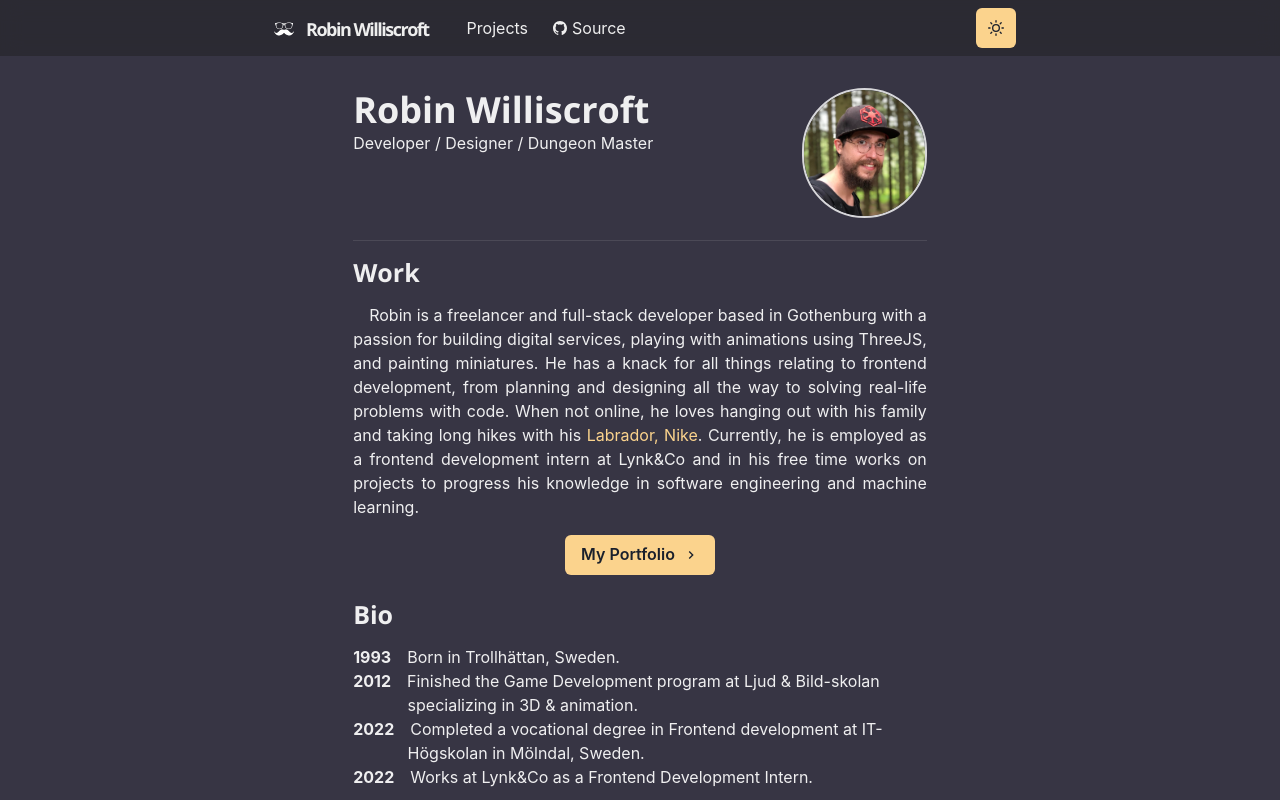
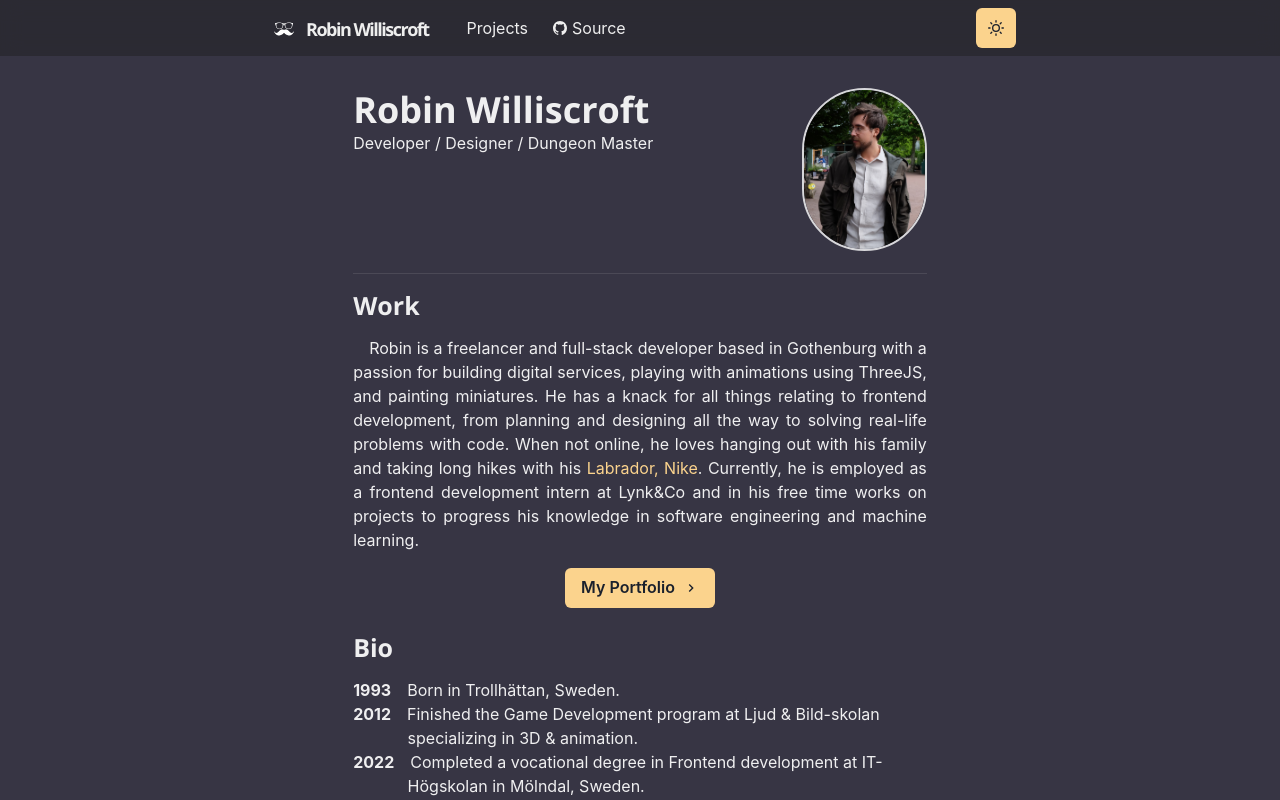
Before and after one commit to r-lofcroft/next-portfolio, a Next.js app: page / in a window 1280 px wide. Shown: the top 800 px of the page. Built offline with nearby package versions, Linux system fonts and the light colour scheme.

Commit message:
updated profile picture

```diff
--- a/pages/index.js
+++ b/pages/index.js
@@ -43,7 +43,7 @@ const Page = () => {
               maxWidth="125px"
               display="inline-block"
               borderRadius="full"
-              src="/images/profile.webp"
+              src="/images/profile.jpg"
               alt="Profile Picture"
             />
           </Box>
```
Also changed, not shown: public/images/profile.jpg (added).
